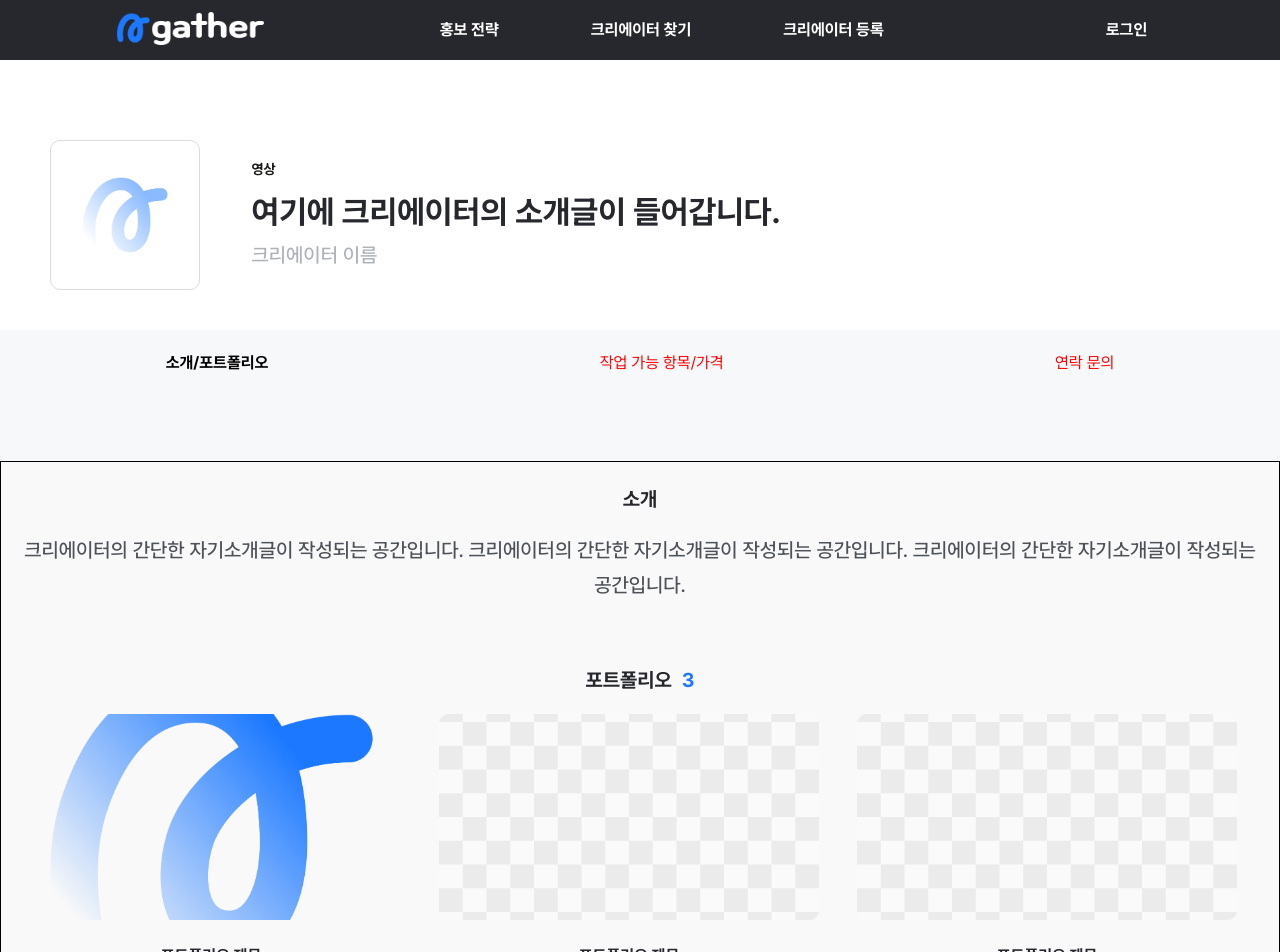
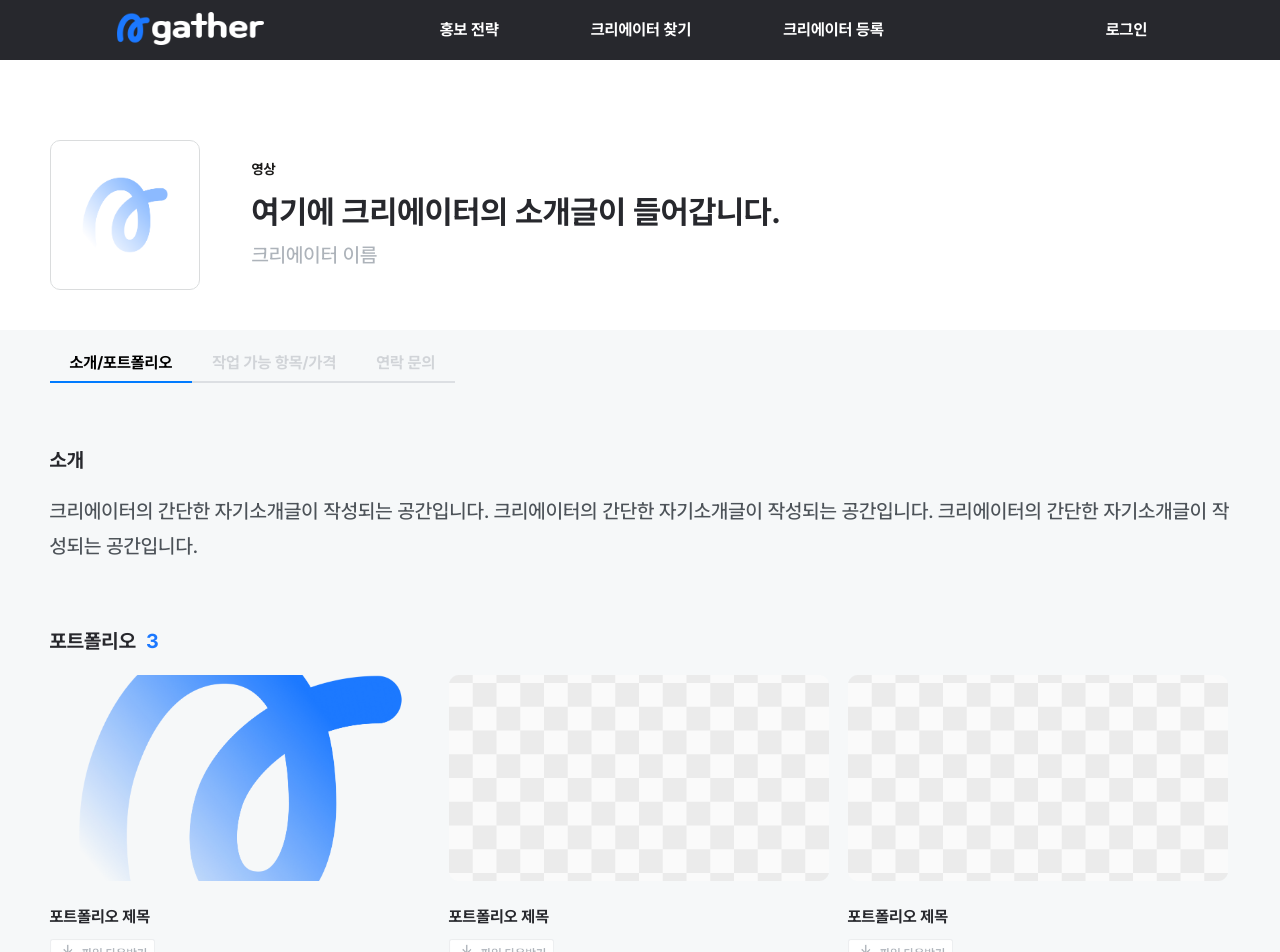
Before and after one commit to Line4thon-Gather/gather_Front_End, a React (Vite) app: page /detail in a window 1280 px wide. Shown: the top 952 px of the page. Built offline with nearby package versions, Linux system fonts and the light colour scheme.

Commit message:
🎨 Design : 탭 메뉴 스타일 수정

```diff
--- a/src/styles/creator/TabSliderMenu.module.css
+++ b/src/styles/creator/TabSliderMenu.module.css
@@ -1,38 +1,23 @@
 .tabSliderMenu {
+  padding: 15px 0;
   width: 100%;
-  padding: 15px 0;
-  font-family: Arial, sans-serif;
+  justify-content: flex-start;
+  width: 1181px;
 }
-
-/* .tabs {
-  display: flex;
-  min-width: 440px;
-} */
 
 .tabs {
   display: flex;
-  justify-content: space-around;
 }
 
-/* .tab {
+.tab {
+  color: #d1d4d8;
   padding: 10px 20px;
   cursor: pointer;
   background-color: transparent;
-  border: none;
-  border-bottom: 2px solid transparent;
+  border-bottom: 2px solid #dcdfe3;
   font-size: 16px;
   font-weight: 700;
-  transition: background-color 0.3s, border-bottom-color 0.3s;
-} */
-
-.tab {
-  background-color: transparent;
-  border: none;
-  font-size: 16px;
-  padding: 10px;
-  cursor: pointer;
-  color: red; /* 기본적으로 글자색을 빨간색으로 설정 */
-  transition: color 0.3s ease; /* 색 변경 시 부드러운 애니메이션 */
+  transition: background-color 0.3s, border-bottom-color 0.5s;
 }
 
 .tab.active {
@@ -42,25 +27,11 @@
 
 .slider {
   display: flex;
-  transition: transform 0.5s ease;
+  transition: transform 0.8s ease;
   width: 100%;
 }
 
 .tabContent {
-  margin-top: 80px;
-  border: 1px solid #000;
-  min-width: 100%;
-  padding: 20px;
-  background-color: #f9f9f9;
-  box-sizing: border-box;
+  margin-top: 60px;
+  text-align: left;
 }
-
-.tabs {
-  display: flex;
-  justify-content: space-around;
-}
-
-.tab.active {
-  color: black; /* active 클래스가 있을 때 글자색을 검정색으로 설정 */
-  font-weight: bold; /* 선택된 탭을 강조 */
-}
```
